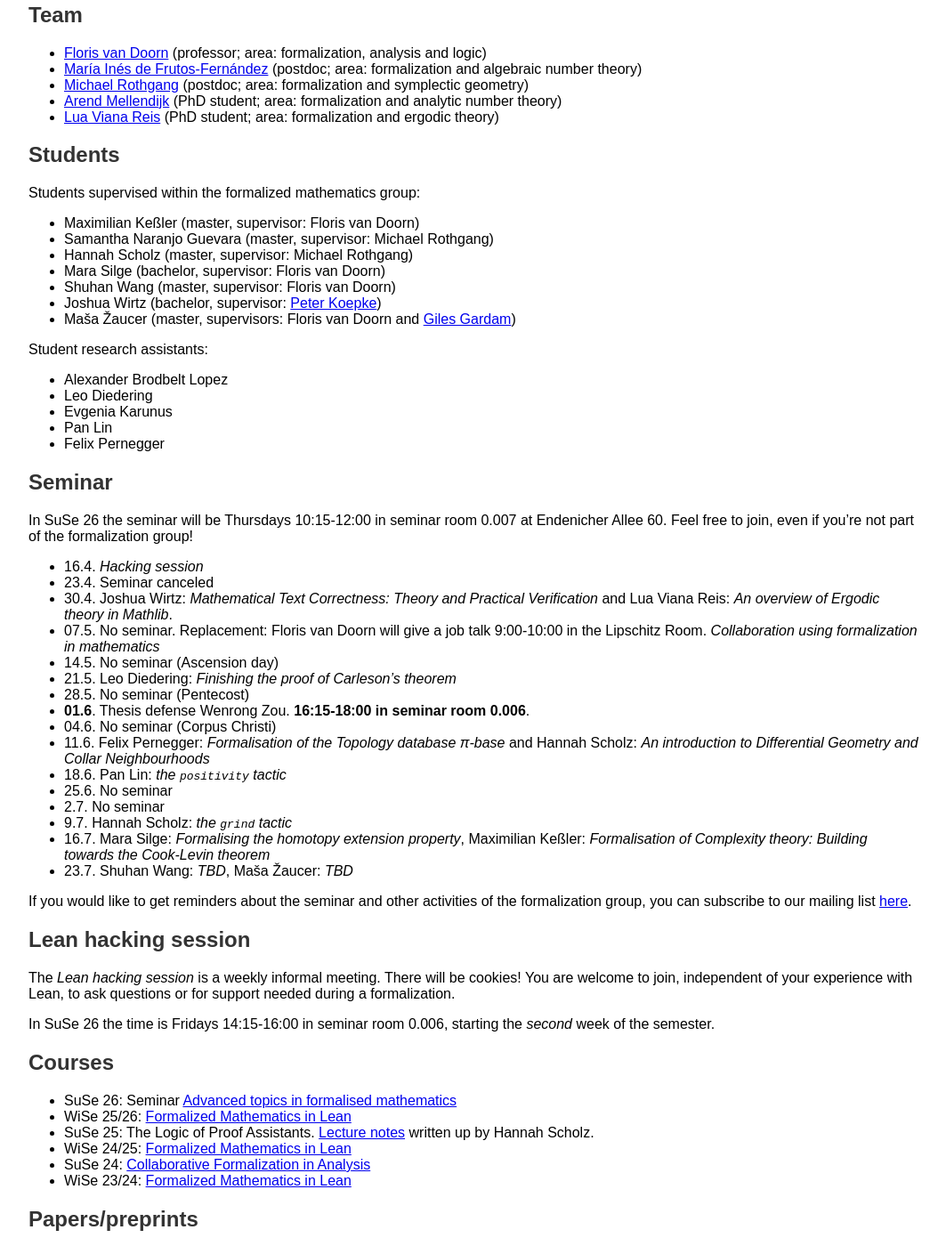
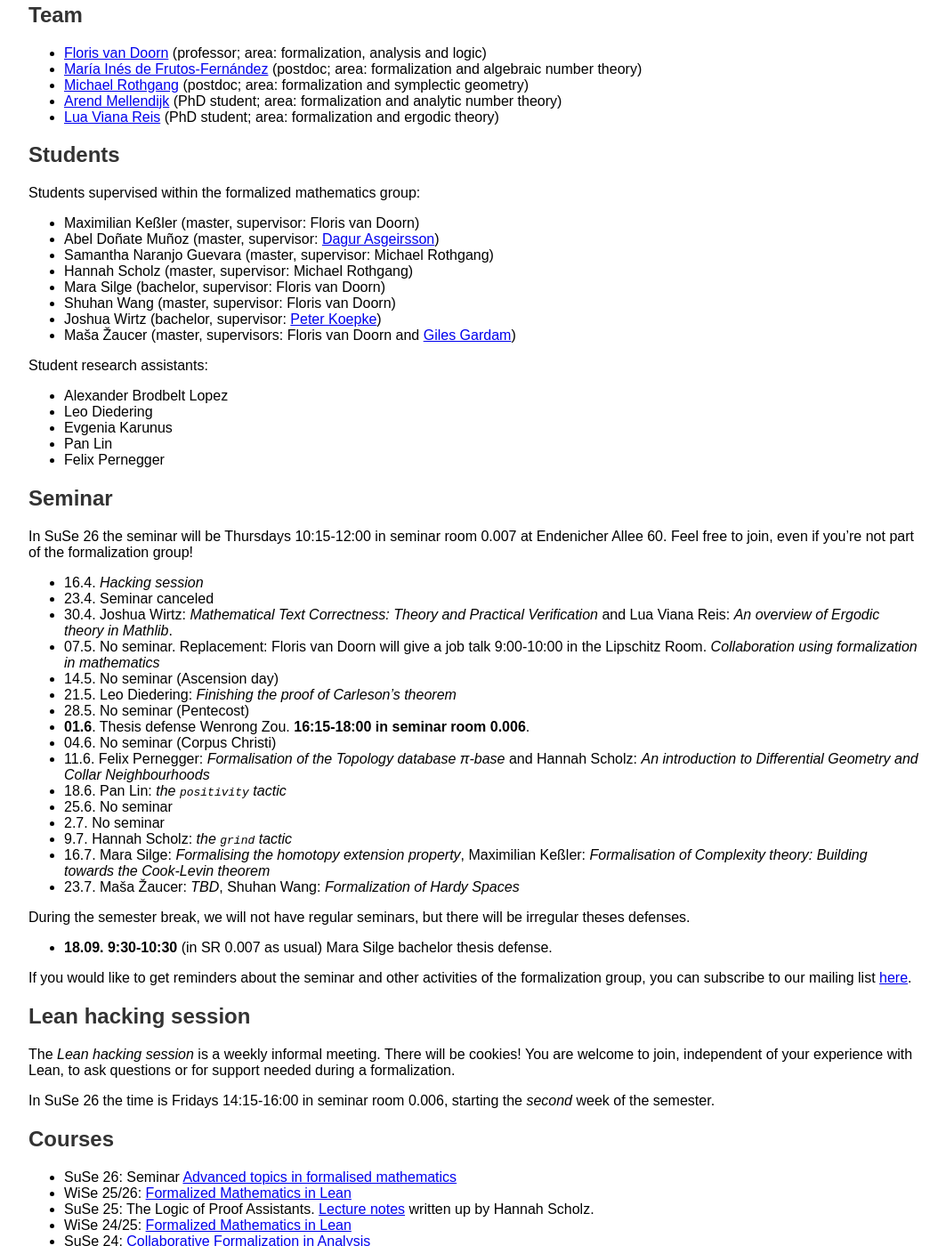
Before and after one commit to fpvandoorn/fpvandoorn.github.io, a Jekyll site: the page built from formalized-mathematics.md, in a window 1280 px wide and 1400 px high, scrolled down 354 px. Shown: the whole window at 89% size, without its empty margins (108-1171 px from the left). Built offline with Jekyll 4.4.1, drawn with Linux system fonts in a browser that asks for light colours; our own code applies the rules of GitHub Pages for plain Markdown files.

Commit message:
update in students, talk titles, and thesis defenses

```diff
--- a/formalized-mathematics.md
+++ b/formalized-mathematics.md
@@ -33,12 +33,15 @@ This should be done on a different IRU webpage. -->
 Students supervised within the formalized mathematics group:
 
 * Maximilian Keßler (master, supervisor: Floris van Doorn)
+* Abel Doñate Muñoz (master, supervisor: [Dagur Asgeirsson](https://www.dagur.org/))
 * Samantha Naranjo Guevara (master, supervisor: Michael Rothgang)
 * Hannah Scholz (master, supervisor: Michael Rothgang)
 * Mara Silge (bachelor, supervisor: Floris van Doorn)
 * Shuhan Wang (master, supervisor: Floris van Doorn)
 * Joshua Wirtz (bachelor, supervisor: [Peter Koepke](https://www.math.uni-bonn.de/people/koepke/))
 * Maša Žaucer (master, supervisors: Floris van Doorn and [Giles Gardam](https://www.gilesgardam.com/))
+<!-- starting later -->
+<!-- Alexander Brodbelt Lopez (master, supervisor: [Rémy Degenne](https://remydegenne.github.io/)) -->
 
 Student research assistants:
 * Alexander Brodbelt Lopez
@@ -67,7 +70,11 @@ In SuSe 26 the seminar will be Thursdays 10:15-12:00 in seminar room 0.007 at En
 * 2.7. No seminar
 * 9.7. Hannah Scholz: *the `grind` tactic*
 * 16.7. Mara Silge: *Formalising the homotopy extension property*, Maximilian Keßler: *Formalisation of Complexity theory: Building towards the Cook-Levin theorem*
-* 23.7. Shuhan Wang: *TBD*, Maša Žaucer: *TBD*
+* 23.7. Maša Žaucer: *TBD*, Shuhan Wang: *Formalization of Hardy Spaces*
+
+During the semester break, we will not have regular seminars, but there will be irregular theses defenses.
+
+* **18.09. 9:30-10:30** (in SR 0.007 as usual) Mara Silge bachelor thesis defense.
 
 If you would like to get reminders about the seminar and other activities of the formalization group, you can subscribe to our mailing list [here](https://listen.uni-bonn.de/wws/info/formal-math).
 
```
